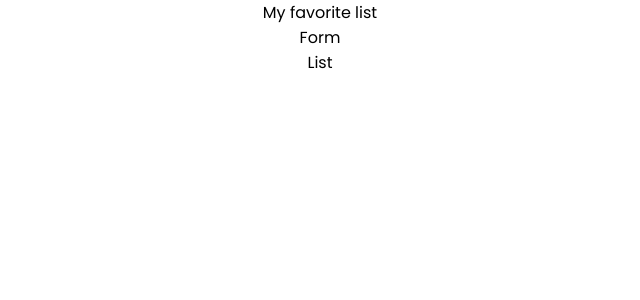
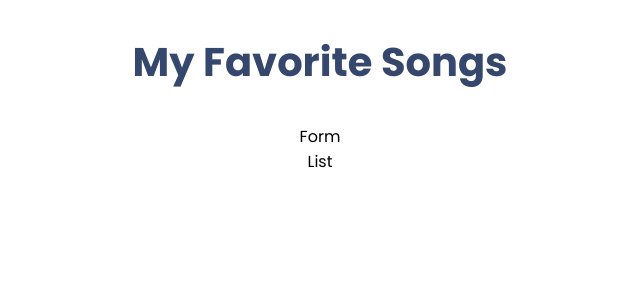
Before and after one commit to lauracastrovenegas/ui-design-react-app, a React (Create React App) app: page / in a window 1280 px wide. Shown: the top 300 px of the page, without its empty margins (320-960 px from the left). Built offline with nearby package versions, Linux system fonts and the light colour scheme.

Commit message:
Added styling for "My favorite songs" header

```diff
--- a/src/App.css
+++ b/src/App.css
@@ -36,3 +36,10 @@
     transform: rotate(360deg);
   }
 }
+
+.Header {
+  font-size: 40px;
+  font-weight: 700;
+  margin: 2rem;
+  color: #36476D;
+}
--- a/src/App.js
+++ b/src/App.js
@@ -5,7 +5,7 @@ import Form from './Form';
 function App() {
   return (
     <div className="App">
-      <div>My favorite list</div>
+      <div className="Header">My Favorite Songs</div>
       <Form/>
       <List/>
     </div>
```
